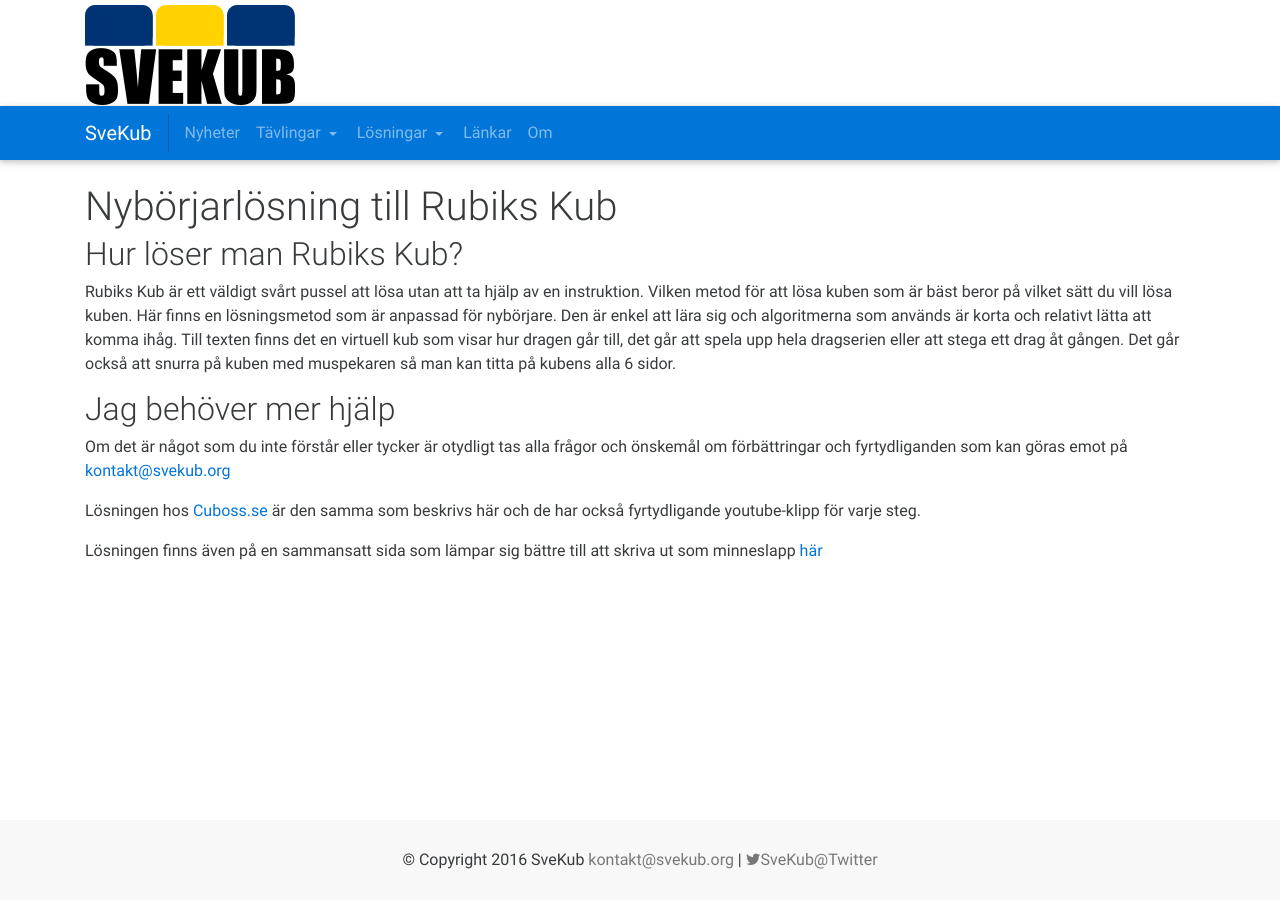
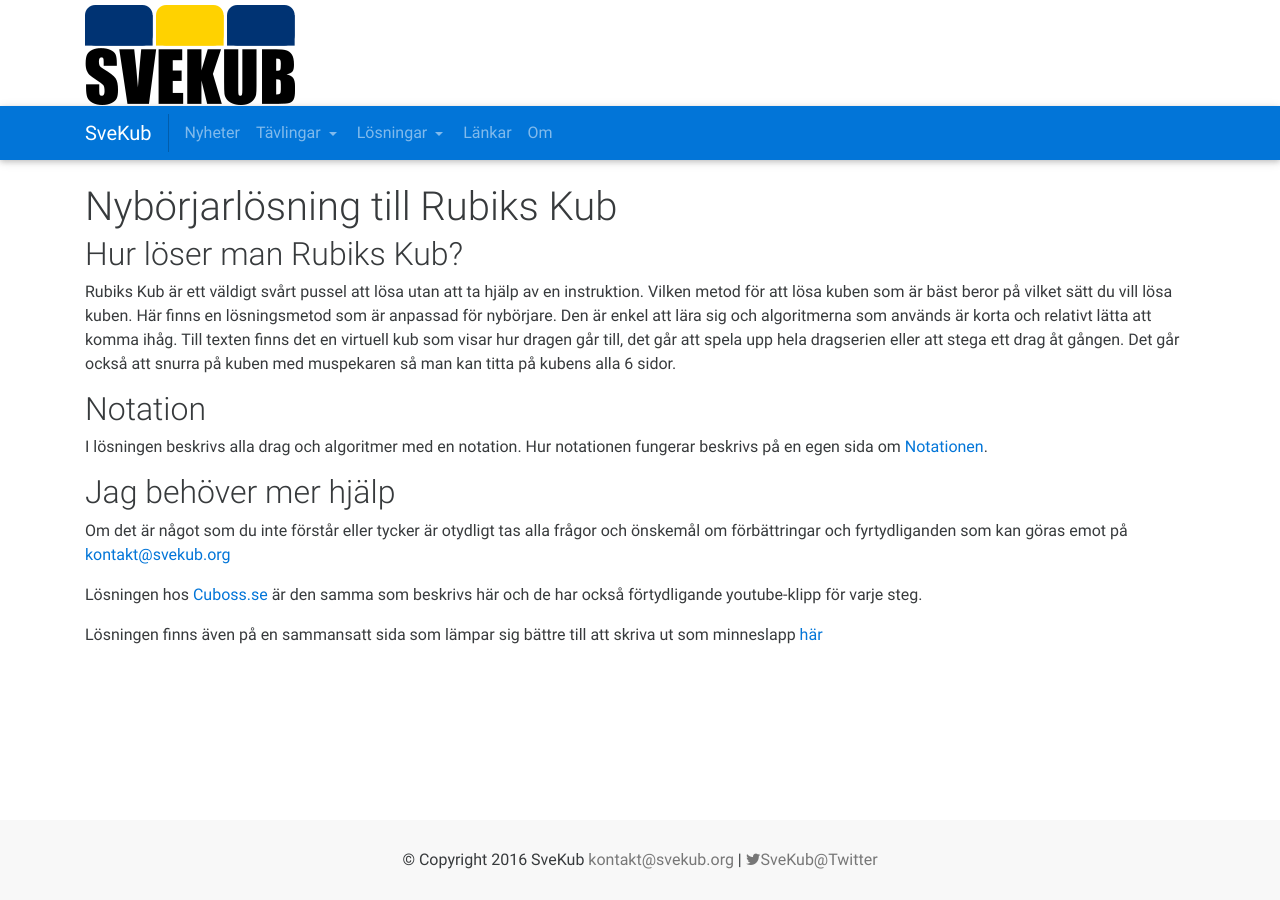
Before and after one commit to SveKub/SveKubOldSite, a Jekyll site: the page built from Losningar/index.md, in a window 1280 px wide. Built offline with Jekyll 4.4.1, drawn with Linux system fonts in a browser that asks for light colours; nearby versions of some CDN libraries.

Commit message:
felande länkar

```diff
--- a/Losningar/index.md
+++ b/Losningar/index.md
@@ -5,12 +5,14 @@
 activeMenu: Losningar
 ---
 ## Hur löser man Rubiks Kub?
+Rubiks Kub är ett väldigt svårt pussel att lösa utan att ta hjälp av en instruktion. Vilken metod för att lösa kuben som är bäst beror på vilket sätt du vill lösa kuben. Här finns en lösningsmetod som är anpassad för nybörjare. Den är enkel att lära sig och algoritmerna som används är korta och relativt lätta att komma ihåg. Till texten finns det en virtuell kub som visar hur dragen går till, det går att spela upp hela dragserien eller att stega ett drag åt gången. Det går också att snurra på kuben med muspekaren så man kan titta på kubens alla 6 sidor.
 
-Rubiks Kub är ett väldigt svårt pussel att lösa utan att ta hjälp av en instruktion. Vilken metod för att lösa kuben som är bäst beror på vilket sätt du vill lösa kuben. Här finns en lösningsmetod som är anpassad för nybörjare. Den är enkel att lära sig och algoritmerna som används är korta och relativt lätta att komma ihåg. Till texten finns det en virtuell kub som visar hur dragen går till, det går att spela upp hela dragserien eller att stega ett drag åt gången. Det går också att snurra på kuben med muspekaren så man kan titta på kubens alla 6 sidor.
+## Notation
+I lösningen beskrivs alla drag och algoritmer med en notation. Hur notationen fungerar beskrivs på en egen sida om [Notationen](/Losningar/Notation).
 
 ## Jag behöver mer hjälp
 Om det är något som du inte förstår eller tycker är otydligt tas alla frågor och önskemål om förbättringar och fyrtydliganden som kan göras emot på <a href="mailto:kontakt@svekub.org">kontakt@svekub.org</a>
 
-Lösningen hos [Cuboss.se](http://www.cuboss.se/lar-dig-losa-rubiks-kub/) är den samma som beskrivs här och de har också fyrtydligande youtube-klipp för varje steg.
+Lösningen hos [Cuboss.se](http://www.cuboss.se/lar-dig-losa-rubiks-kub/) är den samma som beskrivs här och de har också förtydligande youtube-klipp för varje steg.
 
 Lösningen finns även på en sammansatt sida som lämpar sig bättre till att skriva ut som minneslapp [här](/Losningar/Losning/printlosning)
--- a/_includes/menu.html
+++ b/_includes/menu.html
@@ -25,6 +25,7 @@
           <li {% if page.activeMenu == 'tavlingar' %} class="dropdown active nav-item" {% else %} class="nav-item dropdown" {% endif %}>
             <a href="#Losningar" class="nav-link dropdown-toggle" data-toggle="dropdown" role="button" aria-haspopup="true" aria-expanded="false">Lösningar <span class="caret"></span></a>
             <ul class="dropdown-menu">
+                <li class="dropdown-item"><a href="{{ "/Losningar/Losning" | prepend: site.baseurl }}">Lösning till Rubiks Kub</a></li>
                 <li class="dropdown-item"><a href="{{ "/Losningar/Notation" | prepend: site.baseurl }}">Notation</a></li>
                 <li class="dropdown-item"><a href="{{ "/Losningar/Losning/ForstaLagret" | prepend: site.baseurl }}">Första lagret</a></li>
                 <li class="dropdown-item"><a href="{{ "/Losningar/Losning/AndraLagret" | prepend: site.baseurl }}">Andra lagret</a></li>
```
